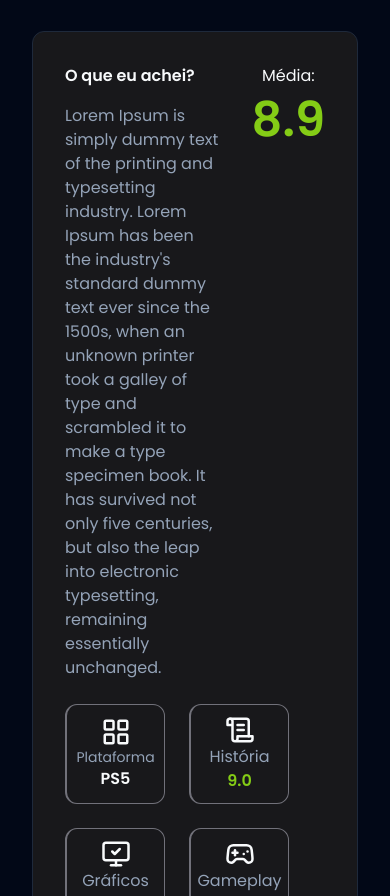
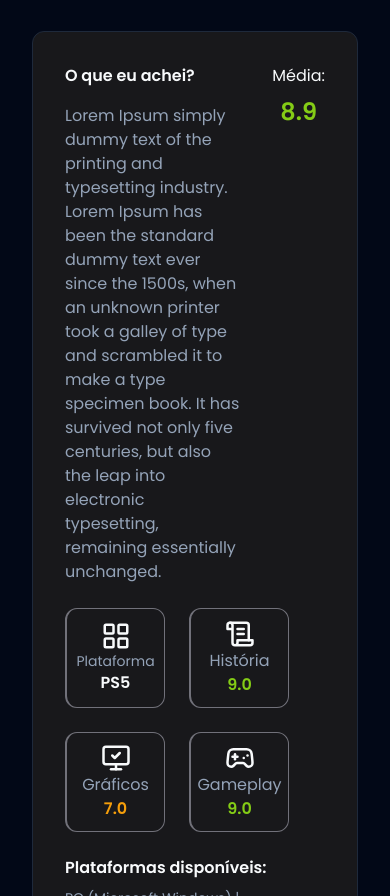
Before and after one commit to devalexsantos/ggdeck, a React (Vite) app: page /1/1 in a window 390 px wide. Shown: the part 865-1761 px from the top of the page. Built offline with nearby package versions, Linux system fonts and the light colour scheme.

Commit message:
fix: adjusting score mobile size

```diff
--- a/src/pages/app/profile-game.tsx
+++ b/src/pages/app/profile-game.tsx
@@ -17,17 +17,19 @@
             <div className="flex flex-col gap-4">
               <span className="font-bold">O que eu achei?</span>
               <p className="text-muted-foreground">
-                Lorem Ipsum is simply dummy text of the printing and typesetting
-                industry. Lorem Ipsum has been the industry's standard dummy
-                text ever since the 1500s, when an unknown printer took a galley
-                of type and scrambled it to make a type specimen book. It has
-                survived not only five centuries, but also the leap into
-                electronic typesetting, remaining essentially unchanged.
+                Lorem Ipsum simply dummy text of the printing and typesetting
+                industry. Lorem Ipsum has been the standard dummy text ever
+                since the 1500s, when an unknown printer took a galley of type
+                and scrambled it to make a type specimen book. It has survived
+                not only five centuries, but also the leap into electronic
+                typesetting, remaining essentially unchanged.
               </p>
             </div>
             <div className="flex flex-col gap-2 items-center">
               <span>Média:</span>
-              <span className="text-5xl font-bold text-lime-500">8.9</span>
+              <span className="text-2xl font-bold text-lime-500 sm:text-5xl">
+                8.9
+              </span>
             </div>
           </div>
 
```
